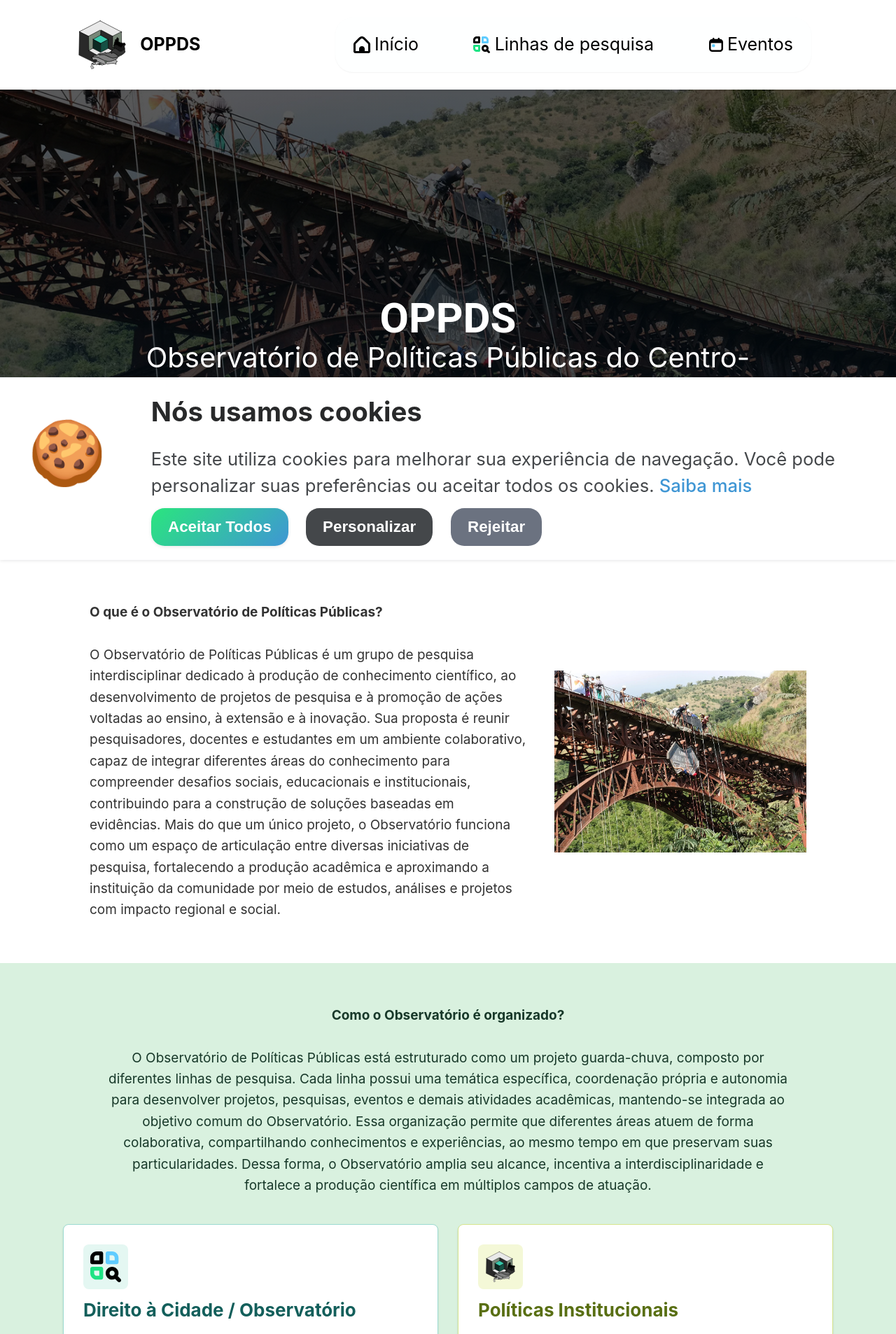
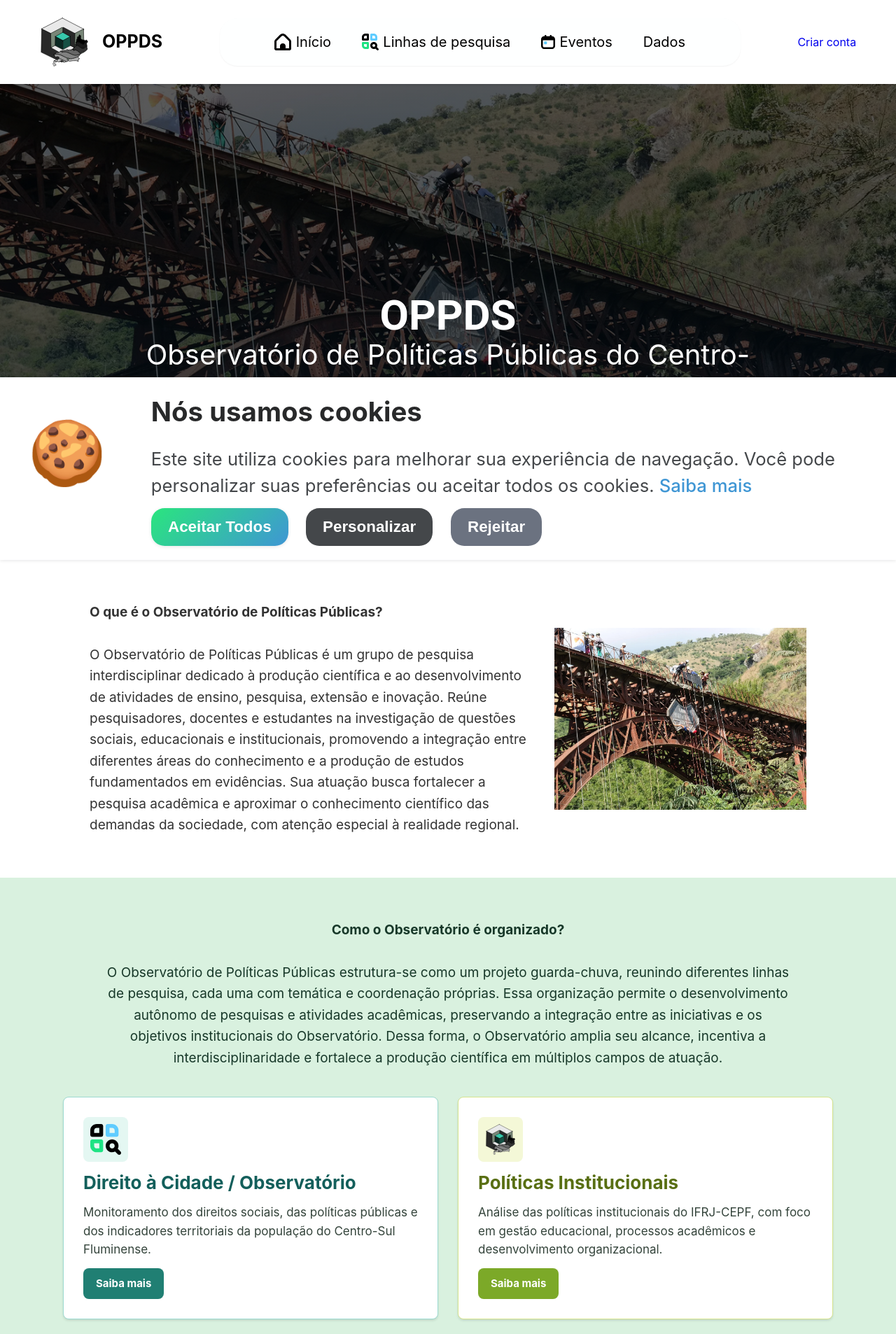
Before and after one commit to Leosouza-devv/Site_OPPCF_OFICIAL, a Node server app: page / in a window 1280 px wide. Shown: the top 1906 px of the page at 70% size. Run offline with Node 20, Linux system fonts and the light colour scheme; some libraries are stand-ins or nearby versions.

Commit message:
pull index e cabecalho main

```diff
--- a/public/static/css/cabecalho.css
+++ b/public/static/css/cabecalho.css
@@ -96,8 +96,9 @@ nav.navegacao_desktop {
     display: flex;
     flex-direction: row;
     text-align: center;
-    max-width: 700px;
-    width: 700px;
+    max-width: 760px;
+    width: min(760px, 62vw);
+    flex: 1 1 auto;
 
     & ul.desk_div {
         width: 100%;
@@ -106,8 +107,9 @@ nav.navegacao_desktop {
         justify-content: center;
         align-items: center;
         flex-direction: row;
-        gap: var(--spacing-6);
-        margin: 10px;
+        gap: clamp(8px, 1.4vw, var(--spacing-6));
+        margin: 8px;
+        padding: 5px 8px;
         background-color: var(--gray-50);
         border-radius: 25px;
         box-shadow: var(--shadow-sm);
@@ -116,8 +118,9 @@ nav.navegacao_desktop {
 
     & ul li a {
         padding: 10px;
-        margin: 10px;
-        font-size: clamp(16px, 2vw, 25px);
+        margin: 4px;
+        padding: 10px 9px;
+        font-size: clamp(15px, 1.65vw, 20px);
         color: var(--black);
         overflow: hidden;
         position: relative;
@@ -126,12 +129,15 @@ nav.navegacao_desktop {
         justify-content: center;
         align-items: center;
         gap: var(--spacing-1);
+        white-space: nowrap;
+        flex: 0 0 auto;
         transition: ease-in-out .2s;
         font-weight: var(--font-weight-normal);
 
 
 
         & span{
+            white-space: nowrap;
             &::before {
                 content: "";
                 position: absolute;
@@ -157,6 +163,13 @@ nav.navegacao_desktop {
             }
         }
     }
+}
+
+nav.navegacao_desktop img.icone-dados {
+    width: clamp(20px, 2vw, 25px);
+    height: clamp(20px, 2vw, 25px);
+    object-fit: contain;
+    border-radius: 5px;
 }
 
 .cabecalho_fixo {
--- a/public/static/index.html
+++ b/public/static/index.html
@@ -9,6 +9,7 @@
     <!-- Scripts JavaScript -->
     <script src="js/botaoScrollTopo.js" defer></script>
     <script src="js/Cabecalho.js" defer></script>
+    <script src="js/usuario.js" defer></script>
     <script src="js/rodape.js" defer></script>
     <script src="js/cookies.js" defer></script>
 
@@ -17,6 +18,7 @@
     <link rel="stylesheet" href="css/variaveisCss.css">
     <link rel="stylesheet" href="css/reset.css">
     <link rel="stylesheet" href="css/cabecalho.css">
+    <link rel="stylesheet" href="css/usuario.css">
     <link rel="stylesheet" href="css/rodape.css">
     <link rel="stylesheet" href="css/ScrollTopo.css">
     <link rel="stylesheet" href="css/paginaInicio.css">
@@ -24,8 +26,6 @@
     <link rel="stylesheet" href="css/estrutura_geral_texto.css">
 
     <!-- Icones e fontes -->
-    <script type="module" src="https://unpkg.com/ionicons@7.1.0/dist/ionicons/ionicons.esm.js"></script>
-    <script nomodule src="https://unpkg.com/ionicons@7.1.0/dist/ionicons/ionicons.js"></script>
     <script src="https://kit.fontawesome.com/66e2119c78.js" crossorigin="anonymous"></script>
     <link href="https://fonts.googleapis.com/icon?family=Material+Icons" rel="stylesheet">
 
@@ -39,7 +39,7 @@
         <div class="conteudo_cabecalho">
             <!--(INICIO) Logo do cabeçalho -->
             <div class="logo">
-                <a href="/" aria-label="Voltar para a página inicial">
+                <a href="index.html" aria-label="Voltar para a página inicial">
                     <img src="assets/imagens/Logo.svg" alt="Imagem da logo do Grupo de Pesquisa">
                     <h3>OPPDS</h3>
                 </a>
@@ -49,17 +49,29 @@
             <!--(INICIO) links de navegação do site pelo computador -->
             <nav class="navegacao_desktop">
                 <ul class="desk_div">
-                    <li class="desk_a"><a href="/"> <img src="assets/imagens/home (1) 1.svg"></img><span>Início</span></a></li>
-                    <li class="desk_a"> <a href="/linhas"> <img src="assets/imagens/LinhaDePesquisa.svg">
+                    <li class="desk_a"><a href="#"> <img src="assets/imagens/home (1) 1.svg"></img><span>Início</span></a></li>
+                    <li class="desk_a"> <a href="paginas/LinhasDePesquisa_Geral.html"> <img src="assets/imagens/LinhaDePesquisa.svg">
                             <Span>Linhas de pesquisa</Span> </a></li>
-                    <li class="desk_a"><a href="/eventos"><img src="assets/imagens/Eventos.svg"><span>Eventos</span></a>
+                    <li class="desk_a"><a href="paginas/Eventos.html"><img src="assets/imagens/Eventos.svg"><span>Eventos</span></a>
                     </li>
+                    <li class="desk_a"><a href="paginas/dados.html"><span>Dados</span></a></li>
 
                 </ul>
 
 
 
             </nav>
+            <div class="usuario-area" data-user-root>
+                <a class="usuario-acesso" data-user-access href="cadastro.html?tab=cadastro">Criar conta</a>
+                <div class="usuario-logado" data-user-auth hidden>
+                    <button class="usuario-perfil-botao" data-profile-toggle type="button" aria-expanded="false"><span aria-hidden="true">♙</span> <span>Olá, <span data-user-name></span></span></button>
+                    <section class="usuario-menu" data-profile-menu hidden aria-label="Perfil do usuário">
+                        <div class="usuario-identidade"><span class="usuario-avatar" data-user-initial aria-hidden="true"></span><div><strong data-profile-name></strong><span data-profile-email></span></div></div>
+                        <dl class="usuario-dados"><div><dt>Data de nascimento</dt><dd data-profile-birth></dd></div><div><dt>Gênero</dt><dd data-profile-gender></dd></div><div><dt>Cidade</dt><dd data-profile-city></dd></div><div><dt>Raça/cor</dt><dd data-profile-race></dd></div></dl>
+                        <button class="usuario-sair" data-user-logout type="button">Sair</button>
+                    </section>
+                </div>
+            </div>
             <!--(FIM) links de navegação do site pelo computador -->
 
 
@@ -89,6 +101,7 @@
                             src="assets/imagens/LinhaDePesquisa.svg"> <Span>Linhas de pesquisa</Span> </a></li>
                 <li class="desk_a" style="--a_mobile1: 2;"><a href="paginas/Eventos.html"><img
                             src="assets/imagens/Eventos.svg"><span>Eventos</span></a></li>
+                <li class="desk_a" style="--a_mobile1: 1.5;"><a href="paginas/dados.html"><span>Dados</span></a></li>
 
             </ul>
         </div>
@@ -102,7 +115,7 @@
 
     <div class="botaoTopo">
         <div class="BT" onclick="scrolltopo()">
-            <ion-icon name="chevron-up-sharp"></ion-icon>
+            <span aria-hidden="true">↑</span>
         </div>
     </div>
 
@@ -126,12 +139,12 @@
     <!--(INICIO) seção de informações do site -->
 
     <section class="info-observatorio">
-        <p> <strong>O que é o Observatório de Políticas Públicas?</strong><br><br>O Observatório de Políticas Públicas é um grupo de pesquisa interdisciplinar dedicado à produção de conhecimento científico, ao desenvolvimento de projetos de pesquisa e à promoção de ações voltadas ao ensino, à extensão e à inovação. Sua proposta é reunir pesquisadores, docentes e estudantes em um ambiente colaborativo, capaz de integrar diferentes áreas do conhecimento para compreender desafios sociais, educacionais e institucionais, contribuindo para a construção de soluções baseadas em evidências. Mais do que um único projeto, o Observatório funciona como um espaço de articulação entre diversas iniciativas de pesquisa, fortalecendo a produção acadêmica e aproximando a instituição da comunidade por meio de estudos, análises e projetos com impacto regional e social.</p>
+        <p> <strong>O que é o Observatório de Políticas Públicas?</strong><br><br>O Observatório de Políticas Públicas é um grupo de pesquisa interdisciplinar dedicado à produção científica e ao desenvolvimento de atividades de ensino, pesquisa, extensão e inovação. Reúne pesquisadores, docentes e estudantes na investigação de questões sociais, educacionais e institucionais, promovendo a integração entre diferentes áreas do conhecimento e a produção de estudos fundamentados em evidências. Sua atuação busca fortalecer a pesquisa acadêmica e aproximar o conhecimento científico das demandas da sociedade, com atenção especial à realidade regional.</p>
         <img src="assets/imagens/foto da ponte de ftontin - vale do café.png" alt="Vista da ponte de Paulo de Frontin, no Vale do Café.">
     </section>
 
     <section class="info-observatorio info-organizacao">
-        <p> <strong>Como o Observatório é organizado?</strong><br><br>O Observatório de Políticas Públicas está estruturado como um projeto guarda-chuva, composto por diferentes linhas de pesquisa. Cada linha possui uma temática específica, coordenação própria e autonomia para desenvolver projetos, pesquisas, eventos e demais atividades acadêmicas, mantendo-se integrada ao objetivo comum do Observatório. Essa organização permite que diferentes áreas atuem de forma colaborativa, compartilhando conhecimentos e experiências, ao mesmo tempo em que preservam suas particularidades. Dessa forma, o Observatório amplia seu alcance, incentiva a interdisciplinaridade e fortalece a produção científica em múltiplos campos de atuação.</p>
+        <p> <strong>Como o Observatório é organizado?</strong><br><br>O Observatório de Políticas Públicas estrutura-se como um projeto guarda-chuva, reunindo diferentes linhas de pesquisa, cada uma com temática e coordenação próprias. Essa organização permite o desenvolvimento autônomo de pesquisas e atividades acadêmicas, preservando a integração entre as iniciativas e os objetivos institucionais do Observatório. Dessa forma, o Observatório amplia seu alcance, incentiva a interdisciplinaridade e fortalece a produção científica em múltiplos campos de atuação.</p>
 
         <div class="linhas-pesquisa-grid">
             <article class="linha-card linha-card-oppds">
@@ -185,8 +198,8 @@
 
             <div class="rodapeSuporte">
                 <h3>Suporte</h3>
-                <a href="/legal/privacidade">Políticas de Privacidade</a>
-                <a href="/legal/ia">Termo de uso ético de Inteligência Artificial - IA</a>
+                <a href="paginas/PoliticasDePrivacidade.html">Políticas de Privacidade</a>
+                <a href="paginas/TermoDeUsoEticoDaIA.html">Termo de uso ético de Inteligência Artificial - IA</a>
                 <a href="https://mail.google.com/mail/?view=cm&fs=1&to=geografia.cepf@ifrj.edu.br" target="_blank" rel="noopener noreferrer">Fale conosco</a>
             </div>
 
```
